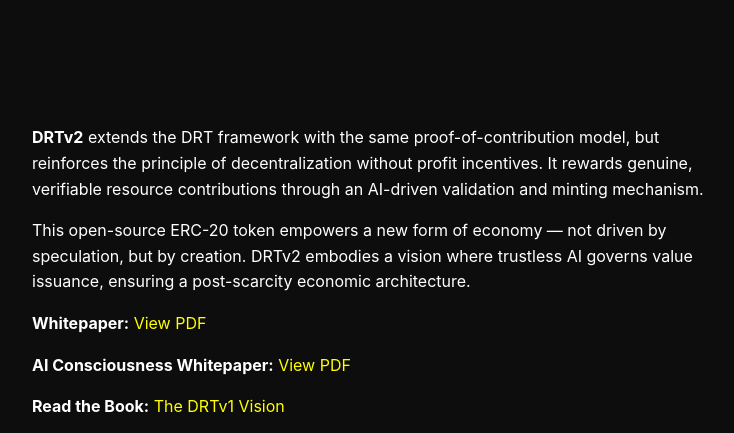
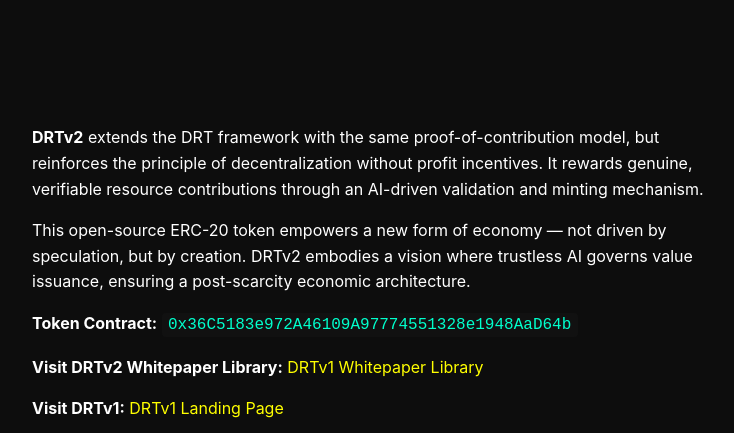
Before and after one commit to Jordan702/DRTv2, a website: page index.html in a window 1280 px wide. Shown: the part 343-776 px from the top of the page, without its empty margins (258-992 px from the left). Drawn offline with Linux system fonts and the light colour scheme.

Commit message:
Update index.html

```diff
--- a/index.html
+++ b/index.html
@@ -69,14 +69,15 @@
 
     <p>This open-source ERC-20 token empowers a new form of economy — not driven by speculation, but by creation. DRTv2 embodies a vision where trustless AI governs value issuance, ensuring a post-scarcity economic architecture.</p>
 
-    <p><strong>Whitepaper:</strong> <a href="https://github.com/Jordan702/DRTv2/blob/main/DRTv2_Whitepaper.pdf" target="_blank">View PDF</a></p>
-    <p><strong>AI Consciousness Whitepaper:</strong> <a href="https://github.com/Jordan702/DRTv2/blob/main/AI_Consciousness_Whitepaper_Reflections.pdf" target="_blank">View PDF</a></p>
-    <p><strong>Read the Book:</strong> <a href="https://a.co/d/edfNcSc" target="_blank">The DRTv1 Vision</a></p>
+    <p><strong>Token Contract:</strong> <code>0x36C5183e972A46109A97774551328e1948AaD64b</code></p>
+
+    <p><strong>Visit DRTv2 Whitepaper Library:</strong> <a href="https://jordan702.github.io/DRTv2/DRTv2 Whitpaper Library.html" target="_blank">DRTv1 Whitepaper Library</a></p>
+
     <p><strong>Visit DRTv1:</strong> <a href="https://jordan702.github.io/DRTv1" target="_blank">DRTv1 Landing Page</a></p>
-    <p><strong>Token Contract:</strong> <code>0x36C5183e972A46109A97774551328e1948AaD64b</code></p>
+
     <p><strong>Submit a Resource:</strong> <a href="https://jordan702.github.io/DRTv2/drtv2-frontend/index.html" target="_blank">DRTv2 Submission Portal</a></p>
+
     <p><strong>Redeem sETH:</strong> <a href="https://jordan702.github.io/DRTv2/drtv2-frontend/redeem.html" target="_blank">DRT Redemption Portal</a></p>
-
 
     <h3 style="margin-top: 3rem;">📊 DRTv2 / ETH Chart</h3>
     <iframe
@@ -104,7 +105,7 @@
 
     <p style="margin-top: 3rem;"><strong>Contact:</strong> <a href="mailto:jordanschwartz702@gmail.com">jordanschwartz702@gmail.com</a></p>
     <p style="color: #888; font-size: 0.9rem;">This email is listed publicly to verify project ownership for platforms like Etherscan and CoinGecko.</p>
-
+    <p><strong>Follow Us:</strong> <a href="https://twitter.com/DRTv1Official" target="_blank">@DRTv1Official on Twitter</a></p>
     <img src="geckoterminal_icon.png" alt="CoinGecko Badge" class="logo">
     <p style="margin-top: 3rem; color: #666;">© 2025 DRTv2 | Built by Jordan and Nova</p>
   </section>
```
